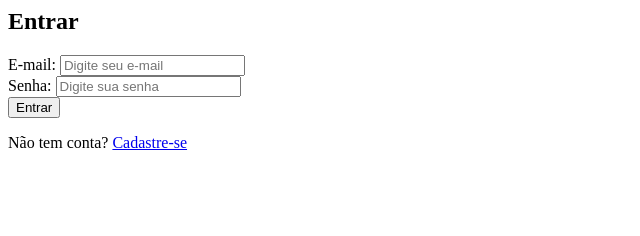
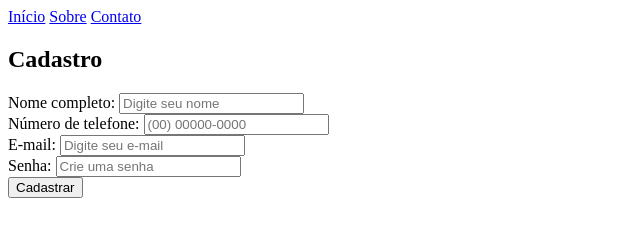
Before and after one commit to jhonathancandido-create/jhonathan, a plain HTML site: page contato.html in a window 1280 px wide. Shown: the whole page, without its empty margins (0-640 px from the left). Drawn offline with Linux system fonts and the light colour scheme.

Commit message:
Update contato.html

```diff
--- a/contato.html
+++ b/contato.html
@@ -1,27 +1,41 @@
-</style>
+ </style>
 </head>
 <body>
 
+  <!-- MENU SUPERIOR -->
+  <nav>
+    <a href="#">Início</a>
+    <a href="#">Sobre</a>
+    <a href="#">Contato</a>
+  </nav>
+
+  <!-- FORMULÁRIO -->
   <div class="form-container">
-    <h2>Entrar</h2>
+    <h2>Cadastro</h2>
     <form>
       <div class="form-group">
+        <label for="nome">Nome completo:</label>
+        <input type="text" id="nome" name="nome" placeholder="Digite seu nome" required>
+      </div>
+
+      <div class="form-group">
+        <label for="telefone">Número de telefone:</label>
+        <input type="tel" id="telefone" name="telefone" placeholder="(00) 00000-0000" pattern="\(\d{2}\)\s?\d{4,5}-\d{4}" required>
+      </div>
+
+      <div class="form-group">
         <label for="email">E-mail:</label>
-        <input type="email" id="email" placeholder="Digite seu e-mail" required>
+        <input type="email" id="email" name="email" placeholder="Digite seu e-mail" required>
       </div>
 
       <div class="form-group">
         <label for="senha">Senha:</label>
-        <input type="password" id="senha" placeholder="Digite sua senha" required>
+        <input type="password" id="senha" name="senha" placeholder="Crie uma senha" minlength="6" required>
       </div>
 
-      <button type="submit">Entrar</button>
-
-      <div class="form-footer">
-        <p>Não tem conta? <a href="#">Cadastre-se</a></p>
-      </div>
+      <button type="submit">Cadastrar</button>
     </form>
   </div>
 
 </body>
-</html
+</html>
```
